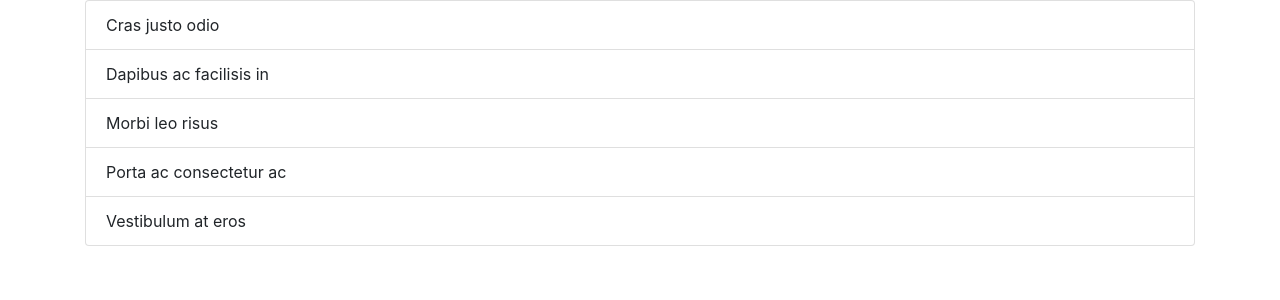
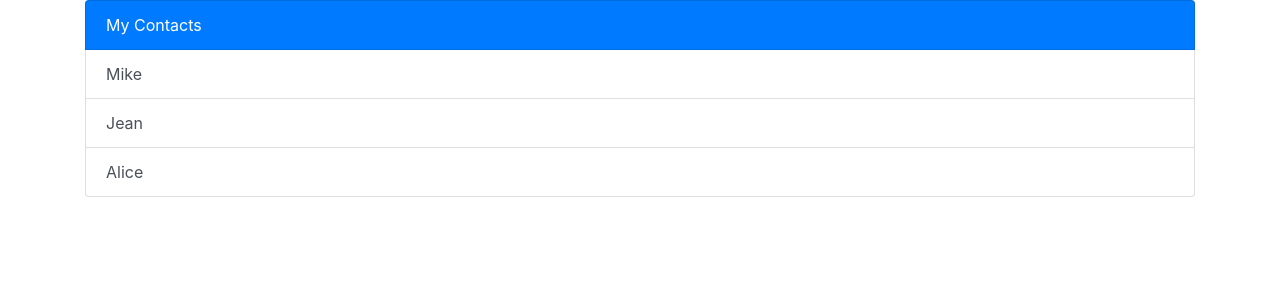
Before and after one commit to indianazhao/sys-table, an Angular app: page / in a window 1280 px wide. Shown: the top 300 px of the page. Built offline with nearby package versions, Linux system fonts and the light colour scheme.

Commit message:
[03] Parameterize the component 'sys-table'.

```diff
--- a/src/app/app.component.html
+++ b/src/app/app.component.html
@@ -1 +1,3 @@
-<app-sys-table></app-sys-table>
+<app-sys-table header="My Contacts"
+               [items]="items">
+</app-sys-table>
--- a/src/app/app.component.ts
+++ b/src/app/app.component.ts
@@ -7,4 +7,5 @@ import { Component } from '@angular/core';
 })
 export class AppComponent {
   title = 'sys-table';
+  items = ['Mike', 'Jean', 'Alice'];
 }
--- a/src/app/sys-table/sys-table.component.html
+++ b/src/app/sys-table/sys-table.component.html
@@ -1,9 +1,9 @@
 <div class="container">
   <ul class="list-group">
-    <li class="list-group-item">Cras justo odio</li>
-    <li class="list-group-item">Dapibus ac facilisis in</li>
-    <li class="list-group-item">Morbi leo risus</li>
-    <li class="list-group-item">Porta ac consectetur ac</li>
-    <li class="list-group-item">Vestibulum at eros</li>
+    <li class="list-group-item bg-primary text-white">{{ header }}</li>
+    <li class="list-group-item list-group-item-action"
+        *ngFor="let item of items">
+      {{ item }}
+    </li>
   </ul>
 </div>
--- a/src/app/sys-table/sys-table.component.ts
+++ b/src/app/sys-table/sys-table.component.ts
@@ -1,4 +1,4 @@
-import { Component, OnInit } from '@angular/core';
+import { Component, OnInit, Input } from '@angular/core';
 
 @Component({
   selector: 'app-sys-table',
@@ -7,6 +7,9 @@ import { Component, OnInit } from '@angular/core';
 })
 export class SysTableComponent implements OnInit {
 
+  @Input() header: string;
+  @Input() items: string[];
+
   constructor() { }
 
   ngOnInit() {
```
